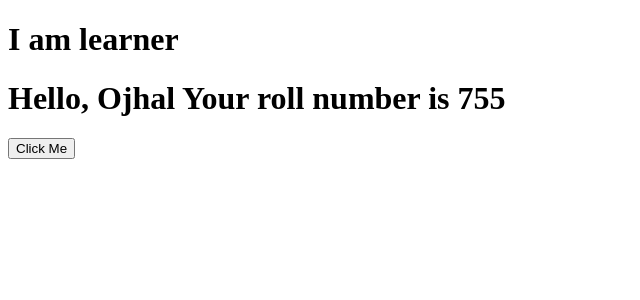
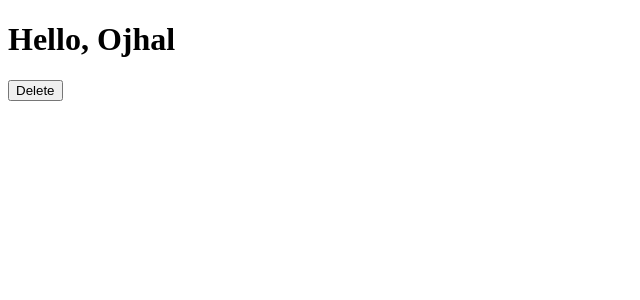
Before and after one commit to ojhal/React-Testing, a React (Create React App) app: page / in a window 1280 px wide. Shown: the top 300 px of the page, without its empty margins (0-640 px from the left). Built offline with nearby package versions, Linux system fonts and the light colour scheme.

Commit message:
I learned PassingArguments

```diff
--- /dev/null
+++ b/src/PassingArgument.js
@@ -0,0 +1,31 @@
+import React, { Component } from "react";
+
+class PassingArgument extends Component {
+
+  state = {
+    id: 1,
+    name: "Ojhal"
+  };
+
+  handleClick = id => {
+    console.log(id);
+  };
+
+  handleClickArg = () => {
+    this.handleClick(this.state.id);
+  };
+
+  render() {
+    return (
+      <div>
+        <h1>Hello, {this.state.name}</h1>
+        <button onClick={this.handleClickArg}>Delete</button>
+
+      </div>
+    );
+  }
+
+}
+
+
+export default PassingArgument;
--- a/src/SetState.js
+++ b/src/SetState.js
@@ -9,7 +9,9 @@ class SetState extends Component {
     };
   }
   handleClick = () => {
-    this.setState({ name: "Rajat", roll: "999" });
+    this.setState((state, props) => {
+      console.log(props.roll);
+    });
 
   };
 
--- a/src/index.js
+++ b/src/index.js
@@ -1,5 +1,5 @@
 import React from "react";
 import ReactDOM from "react-dom";
-import SetState from "./SetState";
+import PassingArgument from "./PassingArgument";
 
-ReactDOM.render(<SetState roll="755" />, document.getElementById("root"));
+ReactDOM.render(<PassingArgument />, document.getElementById("root"));
```
